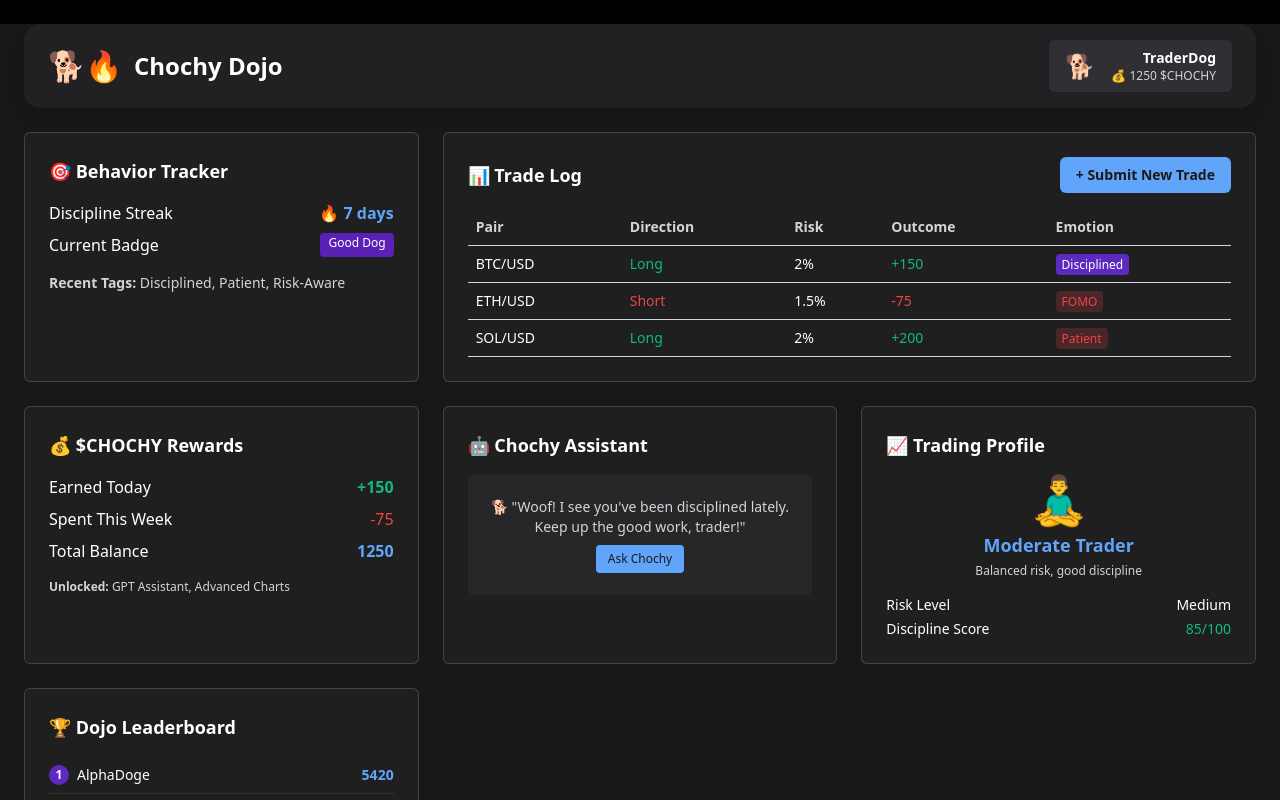
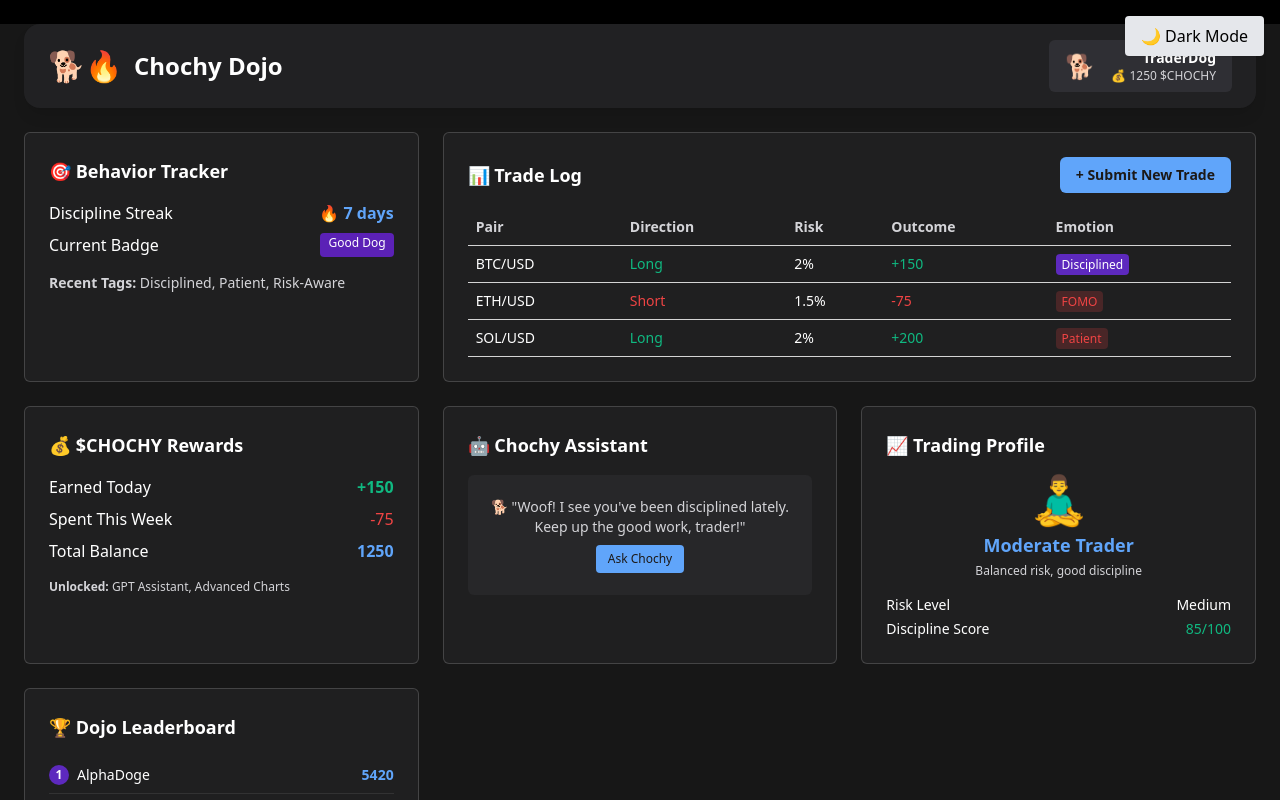
Before and after one commit to RonJimena-Dev/chochy-dojo, a React (Vite) app: page / in a window 1280 px wide. Shown: the top 800 px of the page. Built offline with nearby package versions, Linux system fonts and the light colour scheme.

Commit message:
initial commit: vite + tailwind + react

```diff
--- a/src/main.tsx
+++ b/src/main.tsx
@@ -1,10 +1,32 @@
-import React from 'react';
+import React, { useState } from 'react';
 import ReactDOM from 'react-dom/client';
 import Page from '../app/page.tsx';
 import './index.css';
 
-ReactDOM.createRoot(document.getElementById('root')).render(
+function App() {
+  const [darkMode, setDarkMode] = useState(false);
+
+  return (
+    <div className={darkMode ? 'dark' : ''}>
+      {/* Toggle Button */}
+      <button
+        onClick={() => setDarkMode(!darkMode)}
+        className="fixed top-4 right-4 z-50 px-4 py-2 rounded shadow
+                   bg-gray-200 text-black dark:bg-gray-800 dark:text-white transition"
+      >
+        {darkMode ? '☀️ Light Mode' : '🌙 Dark Mode'}
+      </button>
+
+      {/* Your App Content */}
+      <div className="min-h-screen bg-white dark:bg-neutral-900 transition-colors duration-300">
+        <Page />
+      </div>
+    </div>
+  );
+}
+
+ReactDOM.createRoot(document.getElementById('root')!).render(
   <React.StrictMode>
-    <Page />
+    <App />
   </React.StrictMode>
-)
+);
--- a/tailwind.config.js
+++ b/tailwind.config.js
@@ -1,5 +1,6 @@
 /** @type {import('tailwindcss').Config} */
 module.exports = {
+  darkMode: 'class',
   content: [
     "./index.html",
     "./src/**/*.{js,ts,jsx,tsx}",
```
